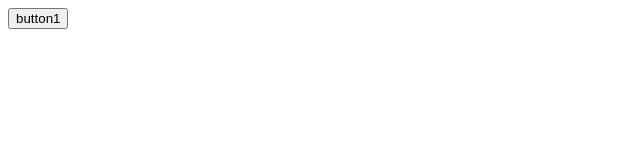
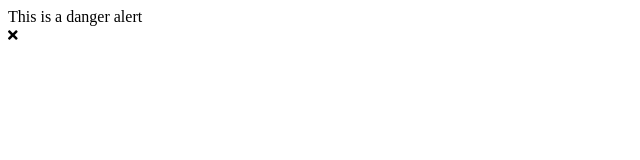
Before and after one commit to oddguan/yarsl, a React (Create React App) app: page / in a window 1280 px wide. Shown: the top 160 px of the page, without its empty margins (0-640 px from the left). Built offline with nearby package versions, Linux system fonts and the light colour scheme; the HTML template or start-up script is replaced by a standard one.

Commit message:
feat(alert): add alert box close animation

```diff
--- a/src/App.tsx
+++ b/src/App.tsx
@@ -1,35 +1,13 @@
-import React, { useState } from 'react';
+import React from 'react';
 import { library } from '@fortawesome/fontawesome-svg-core';
 import { fas } from '@fortawesome/free-solid-svg-icons';
-import Transition from './components/Transition/transition';
-import Button from './components/Button/button';
+import Alert from './components/Alert/alert';
 library.add(fas);
 
 function App(): React.ReactElement {
-  const [show, setShow] = useState(false);
   return (
     <>
-      <Button onClick={(): void => setShow(!show)}>button1</Button>
-      <Transition in={show} animation='zoom-in-top' timeout={300}>
-        <div>
-          <p>
-            Lorem ipsum dolor sit amet consectetur adipisicing elit. Dicta ratione doloribus nemo veniam adipisci quos
-            voluptas quo, repudiandae assumenda provident suscipit omnis, quis veritatis. Eligendi culpa quae voluptate
-            ducimus inventore.
-          </p>
-          <p>
-            Lorem ipsum dolor sit amet consectetur adipisicing elit. Dicta ratione doloribus nemo veniam adipisci quos
-            voluptas quo, repudiandae assumenda provident suscipit omnis, quis veritatis. Eligendi culpa quae voluptate
-            ducimus inventore.
-          </p>
-          <p>
-            Lorem ipsum dolor sit amet consectetur adipisicing elit. Dicta ratione doloribus nemo veniam adipisci quos
-            voluptas quo, repudiandae assumenda provident suscipit omnis, quis veritatis. Eligendi culpa quae voluptate
-            ducimus inventore.
-          </p>
-          <Button>test button</Button>
-        </div>
-      </Transition>
+      <Alert alertType='danger'>This is a danger alert</Alert>
     </>
   );
 }
--- a/src/components/Alert/_style.scss
+++ b/src/components/Alert/_style.scss
@@ -40,7 +40,3 @@
 .alert-warning {
   @include alert-style($warning, $warning, $black);
 }
-
-.alert-hidden {
-  display: none;
-}
--- a/src/components/Alert/alert.tsx
+++ b/src/components/Alert/alert.tsx
@@ -1,13 +1,12 @@
 import React, { useState } from 'react';
+import { faTimes } from '@fortawesome/free-solid-svg-icons';
 import classNames from 'classnames';
+
 import AlertTitle from './alertTitle';
+import Icon from '../Icon/icon';
+import Transition from '../Transition/transition';
 
-export enum AlertType {
-  Success = 'success',
-  Default = 'default',
-  Danger = 'danger',
-  Warning = 'warning',
-}
+export type AlertType = 'success' | 'default' | 'danger' | 'warning';
 
 export interface BaseAlertProps {
   alertType?: AlertType;
@@ -25,31 +24,34 @@ const Alert: AlertComponent<AlertProps> = (props: AlertProps): React.ReactElemen
 
   // a boolean state indicating whether the alert box is open
   const [open, setOpen] = useState(true);
-  // classes when alert box is open
-  const openClasses = classNames('alert', className, {
+  const classes = classNames('alert', className, {
     [`alert-${alertType}`]: alertType,
   });
-  // classes when alert box is closed
-  const closeClasses = 'alert-hidden';
 
   const handleCloseClick = (): void => {
     setOpen(false);
   };
 
   return (
-    <div className={open ? openClasses : closeClasses} {...restProps}>
-      <div className='alert-content'>{children}</div>
-      {!nonClosable && (
-        <span onClick={handleCloseClick} className='alert-close-btn'>
-          close
-        </span>
-      )}
-    </div>
+    <Transition in={open} timeout={300} animation='zoom-in-top'>
+      <div className={classes} {...restProps}>
+        <div className='alert-content'>{children}</div>
+        {!nonClosable && (
+          <Icon
+            data-testid='alert-close-btn'
+            className='alert-close-btn'
+            icon={faTimes}
+            size='sm'
+            onClick={handleCloseClick}
+          />
+        )}
+      </div>
+    </Transition>
   );
 };
 
 Alert.defaultProps = {
-  alertType: AlertType.Default,
+  alertType: 'default',
   nonClosable: false,
 };
 
```
Also changed, not shown: 1 other file (tests, documents, lock files or other folders).
